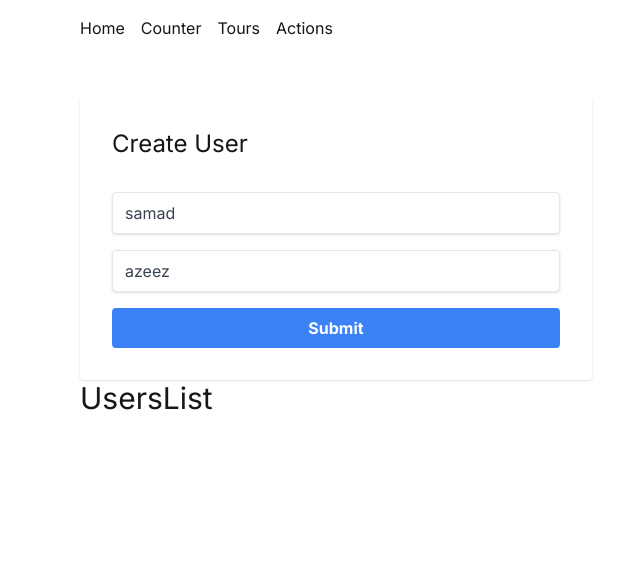
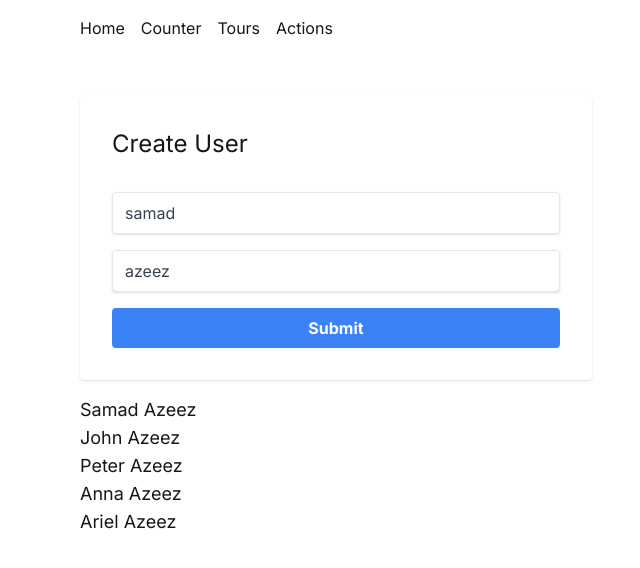
Before and after one commit to Samad-Azeez/nextjs-tutorial, a Next.js app: page /actions in a window 1280 px wide. Shown: the top 568 px of the page, without its empty margins (176-816 px from the left). Built offline with nearby package versions, Linux system fonts and the light colour scheme.

Commit message:
feat: implement async user fetching in UsersList component

```diff
--- a/components/UsersList.tsx
+++ b/components/UsersList.tsx
@@ -1,5 +1,24 @@
-function UsersList() {
-  return <h3 className='text-3xl'>UsersList</h3>;
+import { fetchUsers } from '@/app/utils/actions';
+
+async function UsersList() {
+  const users = await fetchUsers();
+  return (
+    <div className='mt-4'>
+      {users.length ? (
+        <div>
+          {users.map((user) => {
+            return (
+              <h4 key={user.id} className='capitalize text-lg'>
+                {user.firstName} {user.lastName}
+              </h4>
+            );
+          })}
+        </div>
+      ) : (
+        <p>No users found...</p>
+      )}
+    </div>
+  );
 }
 
 export default UsersList;
```
